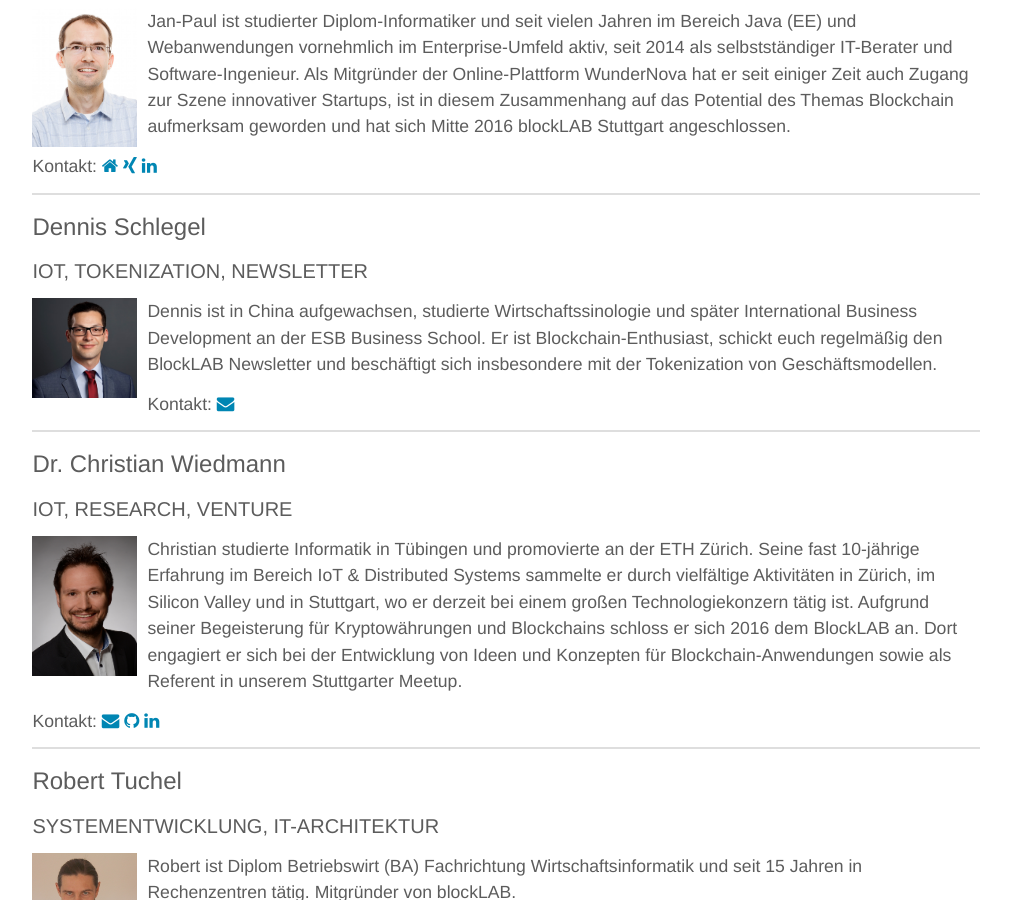
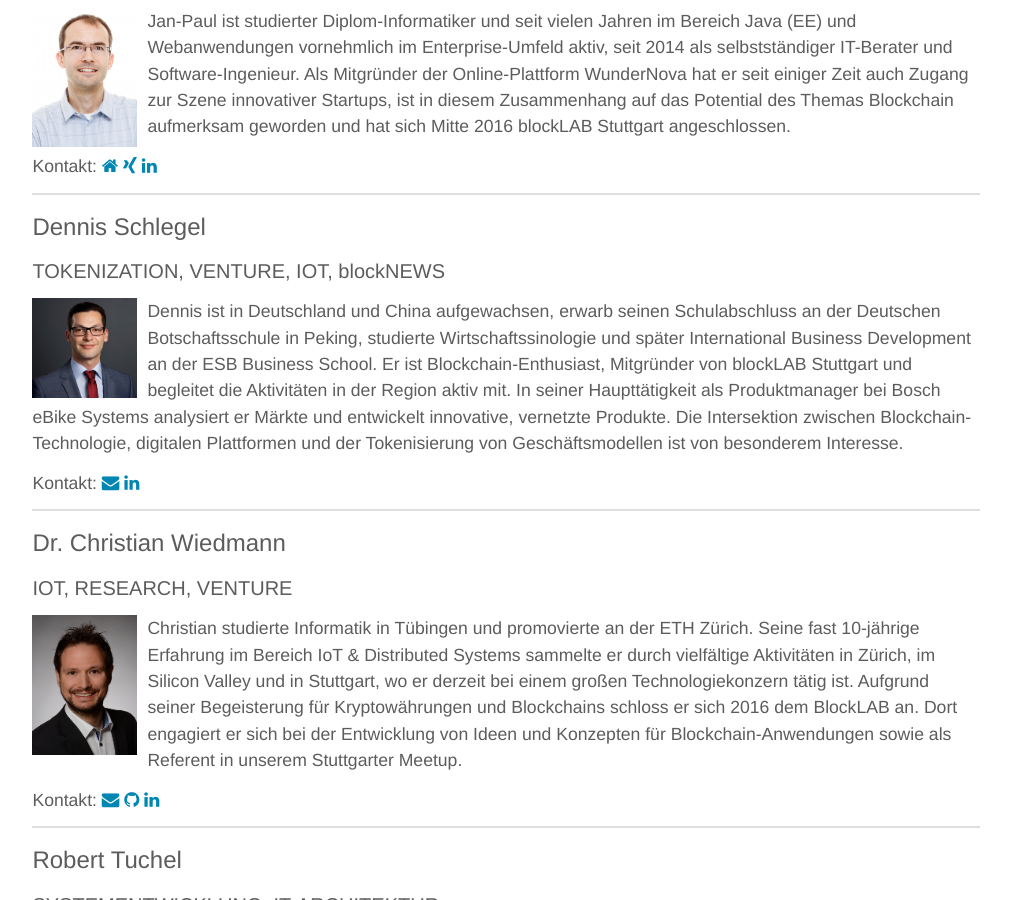
Before and after one commit to blocklab/site, a Jekyll site: the page built from team.md, in a window 1280 px wide and 900 px high, scrolled down 1200 px. Shown: the whole window, without its empty margins (134-1145 px from the left). Built offline with Jekyll 4.4.1, drawn with Linux system fonts in a browser that asks for light colours.

Commit message:
Update team.yml

```diff
--- a/_data/team.yml
+++ b/_data/team.yml
@@ -29,9 +29,10 @@
 - id: dennis
   name: Dennis Schlegel
   image: /assets/images/team/dennis.jpg
-  topics: IOT, TOKENIZATION, NEWSLETTER
-  description: Dennis ist in China aufgewachsen, studierte Wirtschaftssinologie und später International Business Development an der ESB Business School. Er ist Blockchain-Enthusiast, schickt euch regelmäßig den BlockLAB Newsletter und beschäftigt sich insbesondere mit der Tokenization von Geschäftsmodellen.
+  topics: TOKENIZATION, VENTURE, IOT, blockNEWS
+  description: Dennis ist in Deutschland und China aufgewachsen, erwarb seinen Schulabschluss an der Deutschen Botschaftsschule in Peking, studierte Wirtschaftssinologie und später International Business Development an der ESB Business School. Er ist Blockchain-Enthusiast, Mitgründer von blockLAB Stuttgart und begleitet die Aktivitäten in der Region aktiv mit. In seiner Haupttätigkeit als Produktmanager bei Bosch eBike Systems analysiert er Märkte und entwickelt innovative, vernetzte Produkte. Die Intersektion zwischen Blockchain-Technologie, digitalen Plattformen und der Tokenisierung von Geschäftsmodellen ist von besonderem Interesse.
   mail: dennis@blocklab.de
+  linkedin: dennis-schlegel-896732158
 
 #- id: arnd
 #  title: Dr.
```
